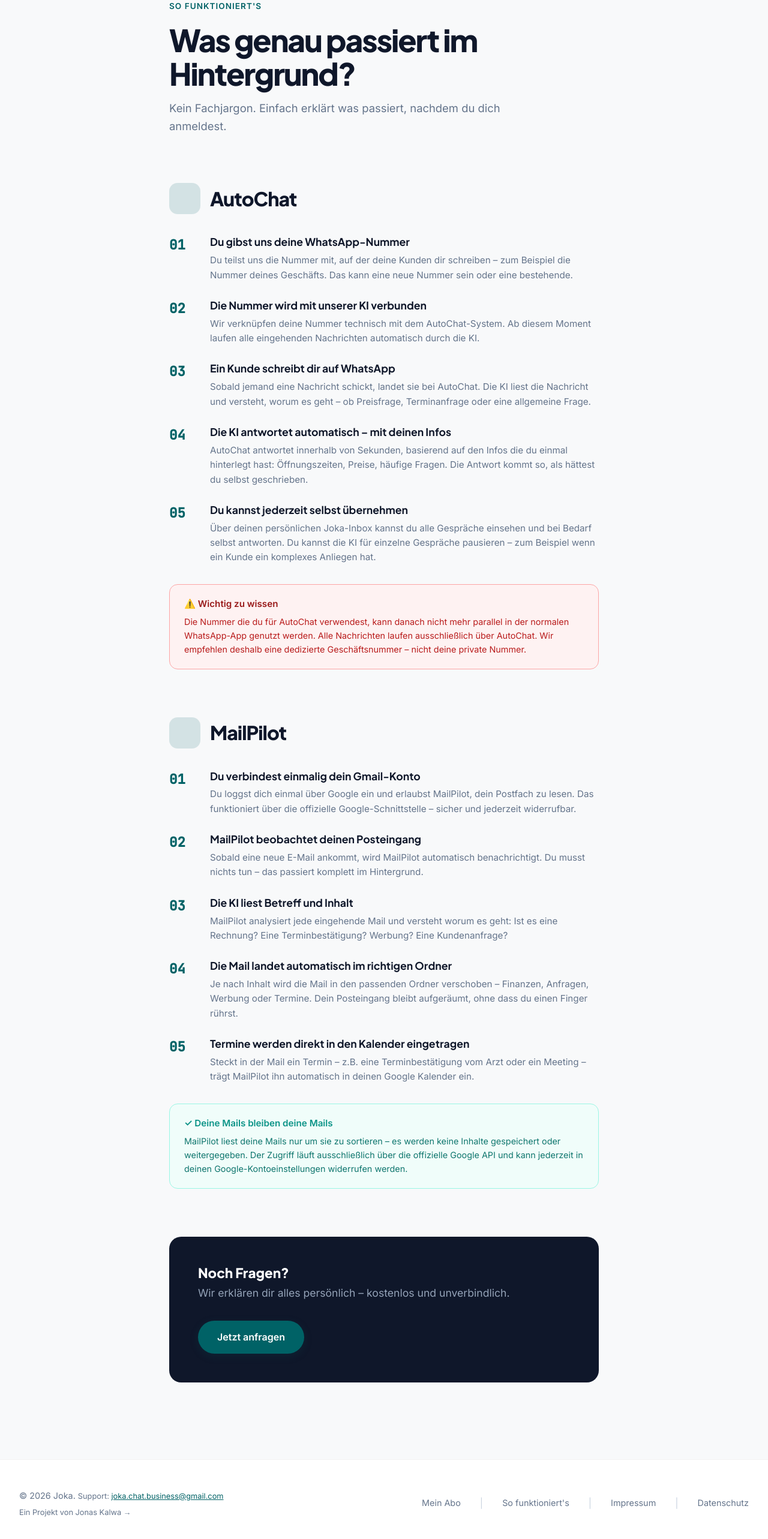
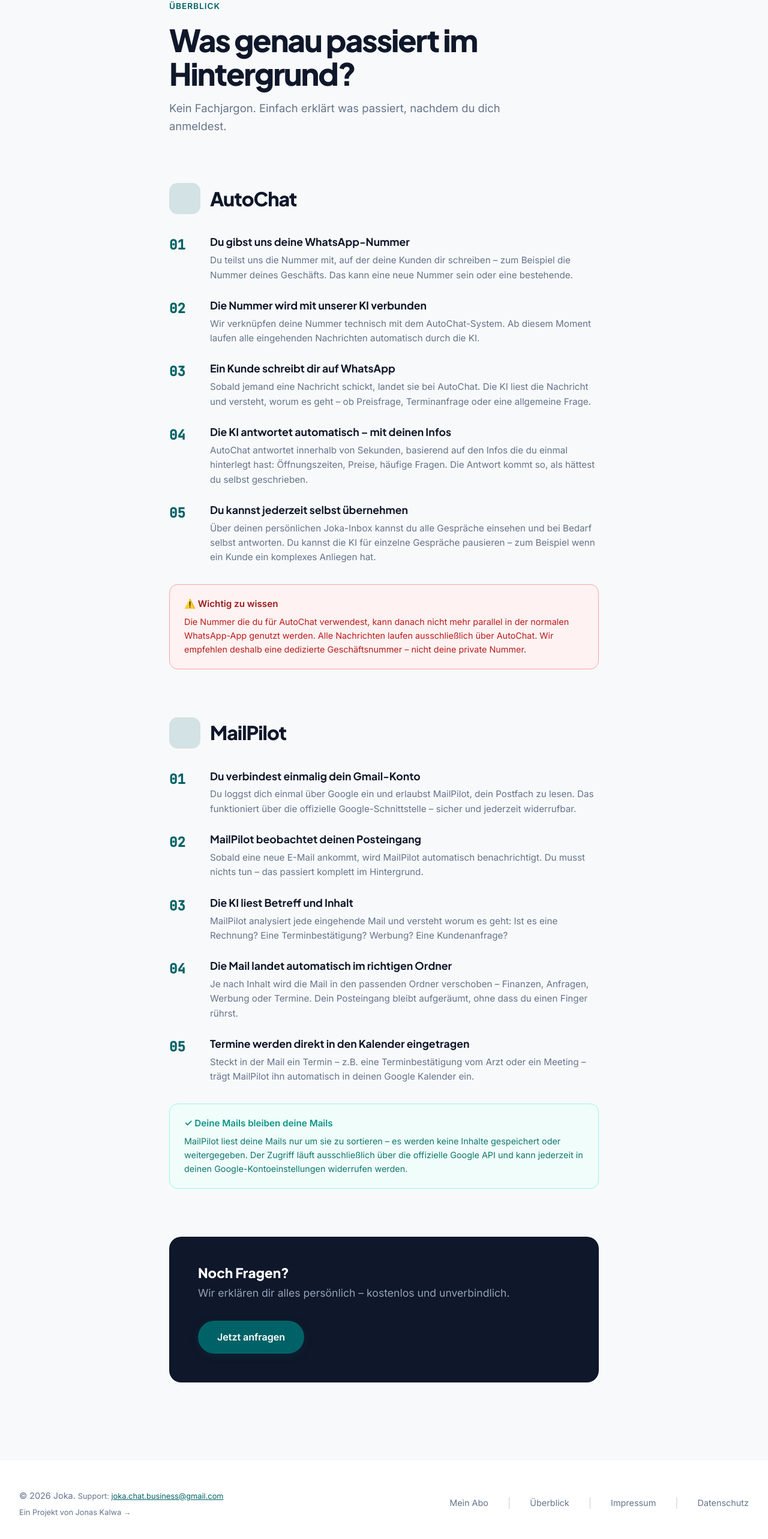
Before and after one commit to Jkalwa05/joka, a Next.js app: page /so-funktionierts in a window 1280 px wide. Shown: the part 160-2726 px from the top of the page at 60% size. Built offline with nearby package versions, Linux system fonts and the light colour scheme; some icons are missing.

Commit message:
fix: rename "So funktioniert's" to "Überblick" in all footers and page title
Co-Authored-By: Claude Sonnet 4.6 <noreply@anthropic.com>

```diff
--- a/app/autochat/page.tsx
+++ b/app/autochat/page.tsx
@@ -138,7 +138,7 @@ export default function AutoChat() {
           <div className="footer-links">
             <Link href="/mein-abo">Mein Abo</Link>
             <span className="separator">|</span>
-            <Link href="/so-funktionierts">So funktioniert's</Link>
+            <Link href="/so-funktionierts">Überblick</Link>
             <span className="separator">|</span>
             <Link href="/impressum">Impressum</Link>
             <span className="separator">|</span>
--- a/app/mailpilot/page.tsx
+++ b/app/mailpilot/page.tsx
@@ -136,7 +136,7 @@ export default function MailPilot() {
           <div className="footer-links">
             <Link href="/mein-abo">Mein Abo</Link>
             <span className="separator">|</span>
-            <Link href="/so-funktionierts">So funktioniert's</Link>
+            <Link href="/so-funktionierts">Überblick</Link>
             <span className="separator">|</span>
             <Link href="/impressum">Impressum</Link>
             <span className="separator">|</span>
--- a/app/page.tsx
+++ b/app/page.tsx
@@ -266,7 +266,7 @@ export default function Home() {
           <div className="footer-links">
             <Link href="/mein-abo">Mein Abo</Link>
             <span className="separator">|</span>
-            <Link href="/so-funktionierts">So funktioniert's</Link>
+            <Link href="/so-funktionierts">Überblick</Link>
             <span className="separator">|</span>
             <Link href="/impressum">Impressum</Link>
             <span className="separator">|</span>
--- a/app/so-funktionierts/page.tsx
+++ b/app/so-funktionierts/page.tsx
@@ -24,7 +24,7 @@ export default function SoFunktionierts() {
         <div className="container-wide" style={{ maxWidth: '780px' }}>
 
           <div style={{ marginBottom: '5rem' }}>
-            <span className="sub-label">So funktioniert's</span>
+            <span className="sub-label">Überblick</span>
             <h1 style={{ fontSize: 'clamp(2.2rem, 4vw, 3.5rem)', marginBottom: '1rem' }}>Was genau passiert im Hintergrund?</h1>
             <p style={{ fontSize: '1.15rem', maxWidth: '600px' }}>Kein Fachjargon. Einfach erklärt was passiert, nachdem du dich anmeldest.</p>
           </div>
@@ -160,7 +160,7 @@ export default function SoFunktionierts() {
           <div className="footer-links">
             <Link href="/mein-abo">Mein Abo</Link>
             <span className="separator">|</span>
-            <Link href="/so-funktionierts">So funktioniert's</Link>
+            <Link href="/so-funktionierts">Überblick</Link>
             <span className="separator">|</span>
             <Link href="/impressum">Impressum</Link>
             <span className="separator">|</span>
```
